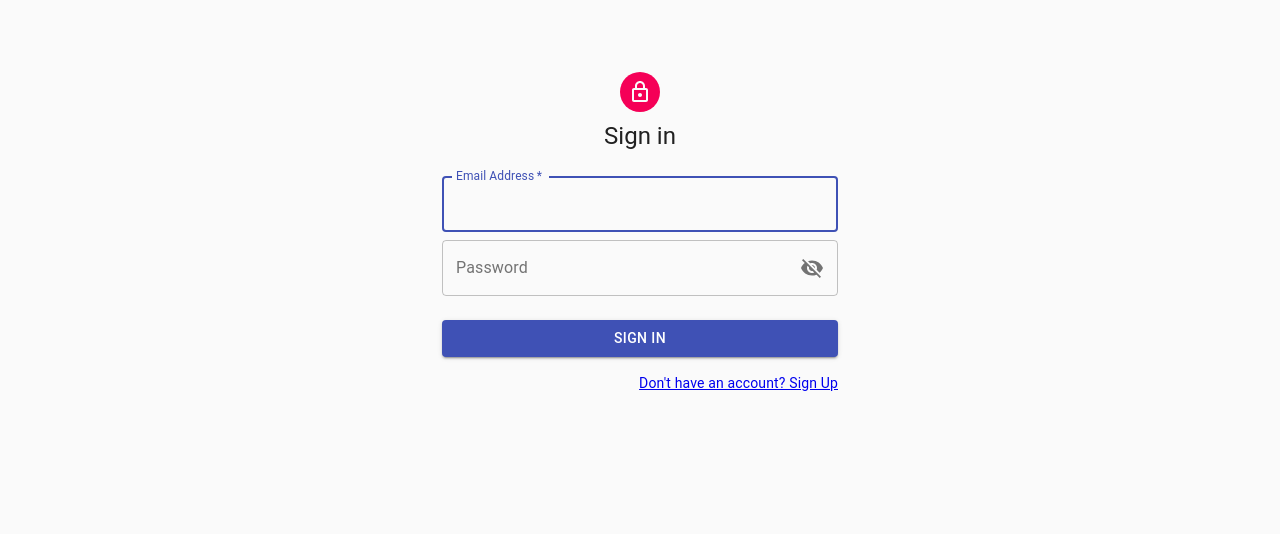
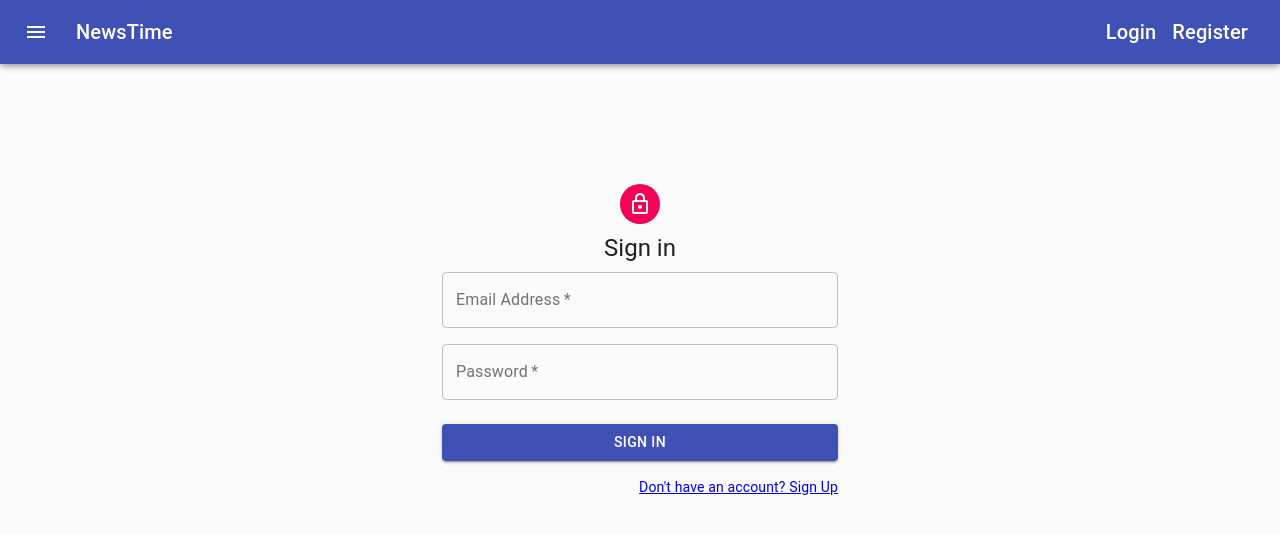
Before and after one commit to rajharsh81070/News-Time, a React (Create React App) app in the folder client/: page /login in a window 1280 px wide. Shown: the top 534 px of the page. Built offline with nearby package versions, Linux system fonts and the light colour scheme; what flux would draw is missing.

Commit message:
Login & Logout process completed

```diff
--- a/client/src/components/App.js
+++ b/client/src/components/App.js
@@ -4,6 +4,8 @@ import Register from './Register';
 import Login from './Login';
 import { ToastContainer } from 'react-toastify';
 import "react-toastify/dist/ReactToastify.css";
+import HomePage from './HomePage';
+// import userStore from '../stores/userStore';
 
 function App() {
   return (
@@ -18,11 +20,14 @@ function App() {
         pauseOnFocusLoss
         draggable
         pauseOnHover />
-      <Switch>
-        {/* <Route path="/" exact component={HomePage} /> */}
-        <Route path="/register" exact component={Register} />
-        <Route path="/login" exact component={Login} />
-      </Switch>
+      <>
+        <Switch>
+          <Route path="/" exact component={HomePage} />
+          <Route path="/register" exact component={Register} />
+          <Route path="/login" exact component={Login} />
+        </Switch>
+        {/* <Footer /> */}
+      </>
     </div>
   )
 }
--- /dev/null
+++ b/client/src/components/HomePage.js
@@ -0,0 +1,13 @@
+import React from 'react';
+import NavBar from './NavBar';
+
+function HomePage(props) {
+  return (
+    <div>
+      <NavBar />
+      HomePage
+    </div>
+  );
+}
+
+export default HomePage;
--- a/client/src/components/Login.js
+++ b/client/src/components/Login.js
@@ -1,15 +1,4 @@
 import React, { useState, useEffect } from 'react';
-import clsx from 'clsx';
-import IconButton from '@material-ui/core/IconButton';
-// import Input from '@material-ui/core/Input';
-// import FilledInput from '@material-ui/core/FilledInput';
-import OutlinedInput from '@material-ui/core/OutlinedInput';
-import InputLabel from '@material-ui/core/InputLabel';
-import InputAdornment from '@material-ui/core/InputAdornment';
-// import FormHelperText from '@material-ui/core/FormHelperText';
-import FormControl from '@material-ui/core/FormControl';
-import Visibility from '@material-ui/icons/Visibility';
-import VisibilityOff from '@material-ui/icons/VisibilityOff';
 import Avatar from '@material-ui/core/Avatar';
 import Button from '@material-ui/core/Button';
 import CssBaseline from '@material-ui/core/CssBaseline';
@@ -21,7 +10,9 @@ import { makeStyles } from '@material-ui/core/styles';
 import Container from '@material-ui/core/Container';
 import { Link } from "react-router-dom";
 import * as userActions from '../actions/userActions';
+import { toast } from 'react-toastify';
 import userStore from '../stores/userStore';
+import NavBar from './NavBar';
 
 const useStyles = makeStyles((theme) => ({
   paper: {
@@ -52,31 +43,32 @@ const useStyles = makeStyles((theme) => ({
 function Login(props) {
   const classes = useStyles();
   const [user, setUser] = useState({});
-  const [isAuthenticated, setIsAuthenticated] = useState(false);
-  const [values, setValues] = useState({
-    password: '',
-    showPassword: false,
-  });
-
-  const handleChange = (prop) => (event) => {
-    setValues({ ...values, [prop]: event.target.value });
-  };
-
-  const handleClickShowPassword = () => {
-    setValues({ ...values, showPassword: !values.showPassword });
-  };
-
-  const handleMouseDownPassword = (event) => {
-    event.preventDefault();
-  };
+  const [errors, setErrors] = useState({});
+  const [isValid, setIsValid] = useState(false);
+  const [isSuccess, setIsSuccess] = useState(false);
+  const [isAuthenticated, setIsAuthenticated] = useState(userStore.isAuthenticated());
 
   useEffect(() => {
     userStore.addChangeListener(onChange);
+    if (isAuthenticated === true) {
+      props.history.push('/');
+      toast.success('Login Successful');
+    }
+    if (!isSuccess && isValid) {
+      toast.error(errors);
+    }
     return () => userStore.removeChangeListener(onChange);
-  }, [])
+  }, [isSuccess, isValid, props.history, errors, isAuthenticated])
 
   function onChange() {
-    setIsAuthenticated(true);
+    const data = userStore.getErrors();
+    setIsAuthenticated(userStore.isAuthenticated());
+    if (data.hasOwnProperty('errors'))
+      setErrors(data.errors);
+    if (data.hasOwnProperty('isValid'))
+      setIsValid(data.isValid);
+    if (data.hasOwnProperty('success'))
+      setIsSuccess(data.success);
   }
 
   function handleFormChange(event) {
@@ -86,17 +78,16 @@ function Login(props) {
     setUser(updateData);
   }
 
-  function handleSubmit(event) {
+  function handleFormSubmit(event) {
     event.preventDefault();
-    debugger;
+    // debugger;
     userActions.loginUser(user);
-    if (isAuthenticated)
-      props.history.push('/register');
   }
 
   return (
     <Container component="main" maxWidth="xs">
       <CssBaseline />
+      <NavBar />
       <div className={classes.paper}>
         <Avatar className={classes.avatar}>
           <LockOutlinedIcon />
@@ -104,41 +95,36 @@ function Login(props) {
         <Typography component="h1" variant="h5">
           Sign in
         </Typography>
-        <form onChange={handleFormChange} onSubmit={handleSubmit} className={classes.form} noValidate>
+        <form onChange={handleFormChange} onSubmit={handleFormSubmit} className={classes.form} noValidate>
+          <Grid container spacing={2}>
+            <Grid item xs={12}>
               <TextField
                 variant="outlined"
-            margin="normal"
-            required
+                error={(!errors.hasOwnProperty('email') || errors.email.length === 0) ? false : true}
+                helperText={errors.email}
+                required={true}
                 fullWidth
                 id="email"
                 label="Email Address"
                 name="email"
                 autoComplete="email"
-            autoFocus
               />
-          <FormControl className={clsx(classes.margin, classes.textField)} variant="outlined">
-            <InputLabel htmlFor="outlined-adornment-password">Password</InputLabel>
-            <OutlinedInput
-              id="outlined-adornment-password"
+            </Grid>
+            <Grid item xs={12}>
+              <TextField
+                variant="outlined"
+                required={true}
+                error={(!errors.hasOwnProperty('password') || errors.password.length === 0) ? false : true}
+                helperText={errors.password}
+                fullWidth
                 name="password"
-              type={values.showPassword ? 'text' : 'password'}
-              value={values.password}
-              onChange={handleChange('password')}
-              endAdornment={
-                <InputAdornment position="end">
-                  <IconButton
-                    aria-label="toggle password visibility"
-                    onClick={handleClickShowPassword}
-                    onMouseDown={handleMouseDownPassword}
-                    edge="end"
-                  >
-                    {values.showPassword ? <Visibility /> : <VisibilityOff />}
-                  </IconButton>
-                </InputAdornment>
-              }
-              labelWidth={100}
+                label="Password"
+                type="password"
+                id="password"
+                autoComplete="current-password"
               />
-          </FormControl>
+            </Grid>
+          </Grid>
           <Button
             type="submit"
             fullWidth
@@ -165,7 +151,7 @@ function Login(props) {
       {/* <Box mt={8}>
         <Copyright />
       </Box> */}
-    </Container>
+    </Container >
   );
 }
 
--- /dev/null
+++ b/client/src/components/NavBar.js
@@ -0,0 +1,206 @@
+import React, { useState, useEffect } from 'react';
+import clsx from 'clsx';
+import { makeStyles, useTheme } from '@material-ui/core/styles';
+import Drawer from '@material-ui/core/Drawer';
+import CssBaseline from '@material-ui/core/CssBaseline';
+import AppBar from '@material-ui/core/AppBar';
+import Toolbar from '@material-ui/core/Toolbar';
+import List from '@material-ui/core/List';
+import Typography from '@material-ui/core/Typography';
+// import Divider from '@material-ui/core/Divider';
+import IconButton from '@material-ui/core/IconButton';
+import MenuIcon from '@material-ui/icons/Menu';
+import ChevronLeftIcon from '@material-ui/icons/ChevronLeft';
+import ChevronRightIcon from '@material-ui/icons/ChevronRight';
+import ListItem from '@material-ui/core/ListItem';
+import ListItemIcon from '@material-ui/core/ListItemIcon';
+import ListItemText from '@material-ui/core/ListItemText';
+import InboxIcon from '@material-ui/icons/MoveToInbox';
+import MailIcon from '@material-ui/icons/Mail';
+import { NavLink } from 'react-router-dom';
+import * as userActions from "../actions/userActions";
+import userStore from '../stores/userStore';
+import { toast } from 'react-toastify';
+
+
+const drawerWidth = 240;
+
+const useStyles = makeStyles((theme) => ({
+  root: {
+    display: 'flex',
+  },
+  appBar: {
+    transition: theme.transitions.create(['margin', 'width'], {
+      easing: theme.transitions.easing.sharp,
+      duration: theme.transitions.duration.leavingScreen,
+    }),
+  },
+  appBarShift: {
+    width: `calc(100% - ${drawerWidth}px)`,
+    marginLeft: drawerWidth,
+    transition: theme.transitions.create(['margin', 'width'], {
+      easing: theme.transitions.easing.easeOut,
+      duration: theme.transitions.duration.enteringScreen,
+    }),
+  },
+  title: {
+    flexGrow: 1,
+  },
+  menuButton: {
+    marginRight: theme.spacing(2),
+  },
+  hide: {
+    display: 'none',
+  },
+  drawer: {
+    width: drawerWidth,
+    flexShrink: 0,
+  },
+  drawerPaper: {
+    width: drawerWidth,
+  },
+  drawerHeader: {
+    display: 'flex',
+    alignItems: 'center',
+    padding: theme.spacing(0, 1),
+    // necessary for content to be below app bar
+    ...theme.mixins.toolbar,
+    justifyContent: 'flex-end',
+  },
+  content: {
+    flexGrow: 1,
+    padding: theme.spacing(3),
+    transition: theme.transitions.create('margin', {
+      easing: theme.transitions.easing.sharp,
+      duration: theme.transitions.duration.leavingScreen,
+    }),
+    marginLeft: -drawerWidth,
+  },
+  contentShift: {
+    transition: theme.transitions.create('margin', {
+      easing: theme.transitions.easing.easeOut,
+      duration: theme.transitions.duration.enteringScreen,
+    }),
+    marginLeft: 0,
+  },
+  button: {
+    textTransform: "none"
+  }
+}));
+
+function NavBar(props) {
+  const classes = useStyles();
+  const theme = useTheme();
+  const [open, setOpen] = React.useState(false);
+
+  const [loggedIn, setLoggedIn] = useState(userStore.isAuthenticated());
+
+  useEffect(() => {
+    userStore.addChangeListener(onLogginChange);
+
+    return () => userStore.removeChangeListener(onLogginChange);
+  }, [])
+
+  function onLogginChange() {
+    setLoggedIn(userStore.isAuthenticated());
+  }
+
+  const handleDrawerOpen = () => {
+    setOpen(true);
+  };
+
+  const handleDrawerClose = () => {
+    setOpen(false);
+  };
+
+  const onLogoutClick = (event) => {
+    // debugger;
+    event.preventDefault();
+    userActions.logoutUser();
+    toast.info('Logout Successful!');
+  }
+
+  return (
+    <div className={classes.root}>
+      <CssBaseline />
+      <AppBar
+        position="fixed"
+        className={clsx(classes.appBar, {
+          [classes.appBarShift]: open,
+        })}
+      >
+        <Toolbar>
+          <IconButton
+            color="inherit"
+            aria-label="open drawer"
+            onClick={handleDrawerOpen}
+            edge="start"
+            className={clsx(classes.menuButton, open && classes.hide)}
+          >
+            <MenuIcon />
+          </IconButton>
+          <Typography variant="h6" className={classes.title}>
+            <NavLink to="/" style={{ color: 'inherit', textDecoration: 'inherit' }}>NewsTime</NavLink>
+          </Typography>
+          {/* {console.log(loggedIn)} */}
+          {loggedIn !== true ?
+            <>
+              <Typography variant="h6">
+                <NavLink to="/login" style={{ padding: theme.spacing(0, 1), color: 'inherit', textDecoration: 'inherit' }}>Login</NavLink>
+              </Typography>
+              <Typography variant="h6">
+                <NavLink to="/register" style={{ color: 'inherit', padding: theme.spacing(0, 1), textDecoration: 'inherit' }}>
+                  Register
+                </NavLink>
+              </Typography>
+            </>
+            :
+            <>
+              <Typography variant="h6">
+                <NavLink to="/" style={{ padding: theme.spacing(0, 1), color: 'inherit', textDecoration: 'inherit' }}>Profile</NavLink>
+              </Typography>
+              <Typography variant="h6">
+                <NavLink to="/logout" onClick={onLogoutClick} style={{ color: 'inherit', padding: theme.spacing(0, 1), textDecoration: 'inherit' }}>Logout
+            </NavLink>
+              </Typography>
+            </>}
+          {/* <Button color="inherit">Login</Button>
+          <Button color="inherit">Register</Button> */}
+        </Toolbar>
+      </AppBar>
+      <Drawer
+        className={classes.drawer}
+        variant="persistent"
+        anchor="left"
+        open={open}
+        classes={{
+          paper: classes.drawerPaper,
+        }}
+      >
+        <div className={classes.drawerHeader}>
+          <IconButton onClick={handleDrawerClose}>
+            {theme.direction === 'ltr' ? <ChevronLeftIcon /> : <ChevronRightIcon />}
+          </IconButton>
+        </div>
+        {/* <Divider /> */}
+        <List>
+          {['Inbox', 'Starred', 'Send email', 'Drafts'].map((text, index) => (
+            <ListItem button key={text}>
+              <ListItemIcon>{index % 2 === 0 ? <InboxIcon /> : <MailIcon />}</ListItemIcon>
+              <ListItemText primary={text} />
+            </ListItem>
+          ))}
+        </List>
+      </Drawer>
+      <main
+        className={clsx(classes.content, {
+          [classes.contentShift]: open,
+        })}
+      >
+        <div className={classes.drawerHeader} />
+      </main>
+    </div>
+  );
+}
+
+export default NavBar;
--- a/client/src/stores/userStore.js
+++ b/client/src/stores/userStore.js
@@ -4,16 +4,15 @@ import actionTypes from '../actions/actionTypes';
 
 const CHANGE_EVENT = 'change';
 
-// function setToken(token) {
-//   if (localStorage.getItem('token')) {
-//     localStorage.setItem('token', token);
-//   }
-// }
+function setToken(token) {
+  if (localStorage.getItem('token') === null) {
+    localStorage.setItem('token', token);
+  }
+}
 
-// function removeUser() {
-//   localStorage.removeItem('profile');
-//   localStorage.removeItem('token');
-// }
+function removeUser() {
+  localStorage.removeItem('token');
+}
 
 let _errors = {};
 // let isRegis
@@ -57,22 +56,23 @@ const store = new UserStore();
 Dispatcher.register(action => {
   switch (action.actionType) {
     case actionTypes.LOGIN_USER:
-      debugger;
-      console.log(action.payload);
-      // setToken(action.token);
+      // debugger;
+      // console.log(action.token);
+      setToken(action.token.token);
       store.emitChange();
       break;
     case actionTypes.LOGOUT_USER:
-      // removeUser();
+      // debugger;
+      removeUser();
       store.emitChange();
       break;
     case actionTypes.ERROR_MESSAGE:
-      debugger;
+      // debugger;
       _errors = action.message;
       store.emitChange();
       break;
     case actionTypes.USER_REGISTERED:
-      debugger;
+      // debugger;
       _errors = action.message;
       store.emitChange();
       break;
```
Also changed, not shown: client/src/actions/userActions.js (+22 -7 lines), client/src/components/Footer.js (added, +36 -0 lines), client/src/components/Register.js (+9 -8 lines). Lines whose indentation alone changed are shown as unchanged.
